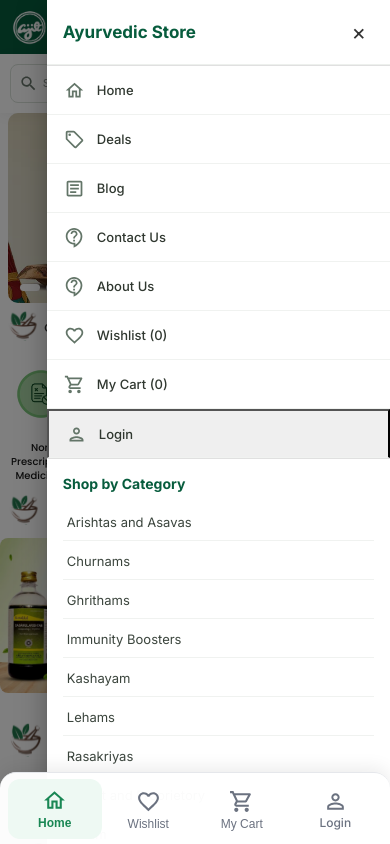
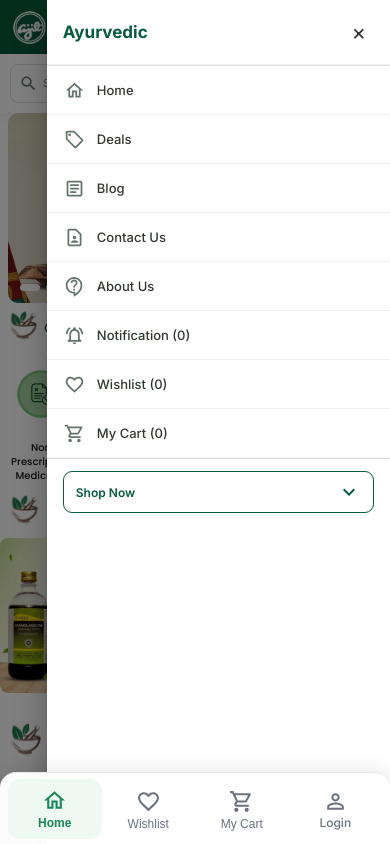
Before and after one commit to shahidbagwan5515/Ayurvedic, a React (Vite) app: page / in a window 390 px wide. Both pictures are taken after a click on the button 361 px from the left and 83 px from the top of the page. Shown: the top 844 px of the page. Built offline with nearby package versions, Linux system fonts and the light colour scheme.

Commit message:
notification page add sidebar

```diff
--- a/src/components/Header/Header.css
+++ b/src/components/Header/Header.css
@@ -690,6 +690,62 @@ input {
   .shop-menu-paper .MuiMenu-list {
     grid-template-columns: repeat(2, minmax(0, 1fr));
   }
+
+
+  /* SHOP NOW SIDEBAR */
+
+  .mobile-shop-section {
+    padding: 12px 16px;
+  }
+
+  .mobile-shop-toggle {
+    width: 100%;
+    display: flex;
+    align-items: center;
+    justify-content: space-between;
+    padding: 14px 12px;
+    border: none;
+    border-radius: 9px;
+    background: #fff;
+    color: #075c3d;
+    font-size: 15px;
+    font-weight: 600;
+    cursor: pointer;
+  }
+
+  .mobile-shop-toggle .shop-arrow {
+    transition: transform 0.3s ease;
+  }
+
+  .mobile-shop-toggle .shop-arrow.rotate {
+    transform: rotate(180deg);
+  }
+
+  /* CATEGORY LINKS */
+
+  .mobile-categories {
+    display: flex;
+    flex-direction: column;
+    padding: 8px 0 5px 12px;
+    gap: 3px;
+  }
+
+  .mobile-categories a {
+    display: block;
+    padding: 12px 14px;
+    color: #43594e;
+    font-size: 13px;
+    text-decoration: none;
+    border-bottom: 1px solid #edf1ed;
+    transition: 0.2s ease;
+  }
+
+  .mobile-categories a:hover {
+    background: #edf7f1;
+    color: #075c3d;
+    padding-left: 20px;
+  }
+
 }
 
 /* SMALL MOBILE */
@@ -780,14 +836,62 @@ input {
     max-width: 94vw;
   }
 
-  .shop-menu-paper .MuiMenu-list {
-    grid-template-columns: repeat(2, minmax(0, 1fr));
-    gap: 4px;
-    padding: 8px;
+  /* SHOP NOW SIDEBAR */
+
+  .mobile-shop-section {
+    padding: 12px 16px;
   }
 
-  .shop-menu-paper .MuiMenuItem-root {
-    padding: 9px 6px;
-    font-size: 11px;
+  .mobile-shop-toggle {
+    width: 100%;
+    display: flex;
+    align-items: center;
+    justify-content: space-between;
+    padding: 8px 12px;
+    border: none;
+    border-radius: 9px;
+    background: #fff;
+    color: #075c3d;
+    border: 1px solid #075c3d;
+    font-size: 12px;
+    font-weight: 600;
+    cursor: pointer;
   }
+
+  .mobile-shop-toggle .shop-arrow {
+    transition: transform 0.3s ease;
+  }
+
+  .mobile-shop-toggle .shop-arrow.rotate {
+    transform: rotate(180deg);
+  }
+
+  /* CATEGORY LINKS */
+
+  .mobile-categories {
+    display: flex;
+    flex-direction: column;
+    padding: 8px 0 5px 12px;
+    gap: 3px;
+  }
+
+  .mobile-categories a {
+    display: block;
+    padding: 12px 14px;
+    color: #43594e;
+    font-size: 13px;
+    text-decoration: none;
+    border-bottom: 1px solid #edf1ed;
+    transition: 0.2s ease;
+  }
+
+  .mobile-categories a:hover {
+    background: #edf7f1;
+    color: #075c3d;
+    padding-left: 20px;
+  }
+
+
+
+
 }
--- a/src/components/Header/Header.jsx
+++ b/src/components/Header/Header.jsx
@@ -17,7 +17,7 @@ import ContactSupportOutlinedIcon from "@mui/icons-material/ContactSupportOutlin
 import ArticleOutlinedIcon from "@mui/icons-material/ArticleOutlined";
 import HealthAndSafetyIcon from "@mui/icons-material/HealthAndSafety";
 import NotificationsActiveOutlinedIcon from "@mui/icons-material/NotificationsActiveOutlined";
-
+import ContactPageOutlinedIcon from "@mui/icons-material/ContactPageOutlined";
 import AppBar from "@mui/material/AppBar";
 import Box from "@mui/material/Box";
 import Toolbar from "@mui/material/Toolbar";
@@ -83,6 +83,7 @@ function Header({ cartItems = [], wishlistItems = [], products = [] }) {
   const [drawerOpen, setDrawerOpen] = useState(false);
   const [loginOpen, setLoginOpen] = useState(false);
 
+  const [showShopCategories, setShowShopCategories] = useState(false);
   const [searchTerm, setSearchTerm] = useState("");
   const [showSuggestions, setShowSuggestions] = useState(false);
   const [activeSuggestion, setActiveSuggestion] = useState(-1);
@@ -448,7 +449,7 @@ function Header({ cartItems = [], wishlistItems = [], products = [] }) {
       <Drawer anchor="right" open={drawerOpen} onClose={closeDrawer}>
         <Box className="mobile-drawer">
           <div className="drawer-header">
-            <h3>Ayurvedic Store</h3>
+            <h3>Ayurvedic</h3>
             <IconButton onClick={closeDrawer} aria-label="Close mobile menu">
               ×
             </IconButton>
@@ -493,10 +494,9 @@ function Header({ cartItems = [], wishlistItems = [], products = [] }) {
               onClick={closeDrawer}
               className="mobile-link"
             >
-              <ContactSupportOutlinedIcon />
+              <ContactPageOutlinedIcon />
               <span>Contact Us</span>
             </ListItem>
-
             <ListItem
               component={Link}
               to="/AboutUs"
@@ -505,6 +505,16 @@ function Header({ cartItems = [], wishlistItems = [], products = [] }) {
             >
               <ContactSupportOutlinedIcon />
               <span>About Us</span>
+            </ListItem>
+
+            <ListItem
+              component={Link}
+              to="/Notification"
+              onClick={closeDrawer}
+              className="mobile-link"
+            >
+              <NotificationsActiveOutlinedIcon />
+              <span>Notification ({cartItems.length})</span>
             </ListItem>
 
             <ListItem
@@ -526,27 +536,41 @@ function Header({ cartItems = [], wishlistItems = [], products = [] }) {
               <ShoppingCartIcon />
               <span>My Cart ({cartItems.length})</span>
             </ListItem>
-
-            <ListItem
-              component="button"
-              onClick={openLogin}
-              className="mobile-link"
-            >
-              <PersonOutlinedIcon />
-              <span>Login</span>
-            </ListItem>
           </List>
 
           <Divider />
 
-          <div className="mobile-categories">
-            <h4>Shop by Category</h4>
+          {/* SHOP NOW SIDEBAR */}
+          <div className="mobile-shop-section">
+            <button
+              className="mobile-shop-toggle"
+              onClick={() => setShowShopCategories(!showShopCategories)}
+            >
+              <span>Shop Now</span>
 
-            {menuItems.map((item) => (
-              <Link key={item.link} to={item.link} onClick={closeDrawer}>
-                {item.label}
-              </Link>
-            ))}
+              <KeyboardArrowDownIcon
+                className={
+                  showShopCategories ? "shop-arrow rotate" : "shop-arrow"
+                }
+              />
+            </button>
+
+            {showShopCategories && (
+              <div className="mobile-categories">
+                {menuItems.map((item) => (
+                  <Link
+                    key={item.link}
+                    to={item.link}
+                    onClick={() => {
+                      closeDrawer();
+                      setShowShopCategories(false);
+                    }}
+                  >
+                    {item.label}
+                  </Link>
+                ))}
+              </div>
+            )}
           </div>
         </Box>
       </Drawer>
```
